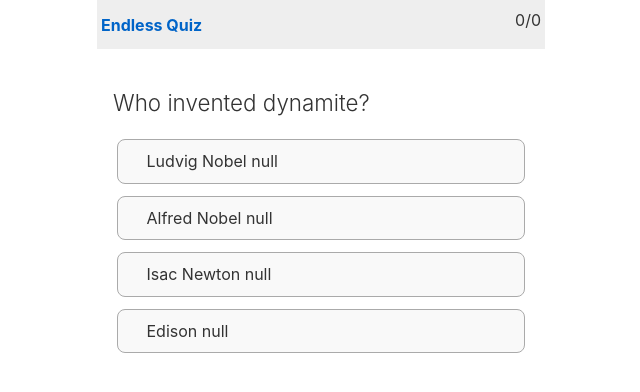
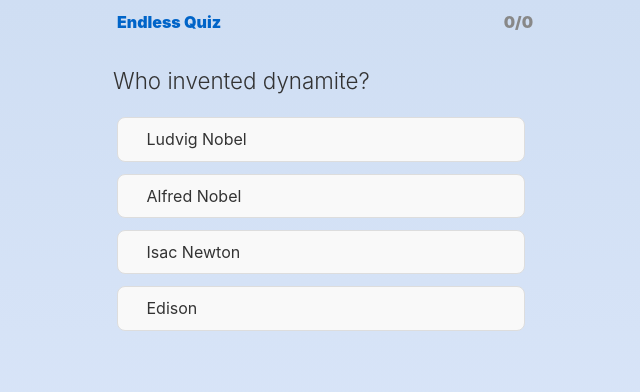
Before and after one commit to vsr/ndlssqz, a Svelte app: page / in a window 1280 px wide. Shown: the top 392 px of the page, without its empty margins (319-959 px from the left). Built offline with nearby package versions, Linux system fonts and the light colour scheme.

Commit message:
Bunch of style updates

```diff
--- a/public/global.css
+++ b/public/global.css
@@ -6,6 +6,8 @@ body {
   position: relative;
   width: 100%;
   height: 100%;
+  background: #cfdef3;
+  background: linear-gradient(to bottom, #cfdef3, #e0eafc);
 }
 * {
   box-sizing: inherit;
--- a/src/components/AnswerOption.svelte
+++ b/src/components/AnswerOption.svelte
@@ -17,12 +17,17 @@
     list-style-type: none;
     border-radius: 0.5em;
     padding: 0.5em;
-    border: 1px solid #aaa;
+    border: 1px solid #ddd;
     margin: 0.75em 0.25em;
     cursor: pointer;
+
+    transition: background-color, transform 0.7s;
+    line-height: 1.65em;
     background-color: #f9f9f9;
-    transition: background-color 1s;
-    line-height: 1.65em;
+  }
+  li:focus {
+    outline: none;
+    border-color: #222;
   }
   .answered-icon {
     display: inline-block;
@@ -30,9 +35,11 @@
   }
   .correct {
     background-color: lightskyblue;
+    transform: scale(1.05);
   }
   .incorrect {
-    background-color: lightgrey;
+    background-color: #dedede;
+    transform: scale(0.95);
   }
 </style>
 
@@ -48,5 +55,5 @@
       <span>✕</span>
     {/if}
   </span>
-  {text} {correct}
+  {text}
 </li>
--- a/src/components/Header.svelte
+++ b/src/components/Header.svelte
@@ -7,17 +7,28 @@
     max-width: 28rem;
     margin: 0 auto;
     padding: 0.25em;
-    background: #eee;
     display: flex;
+    text-indent: 0.5em;
   }
   h1 {
     font-size: 1em;
     flex: 2 1;
+    margin: 0.5em;
+    font-weight: 900;
+  }
+  a {
+    text-decoration: none;
+  }
+  a:hover {
+    opacity: 0.9;
   }
   .scores {
+    font-size: 1em;
     flex: 1 1;
     text-align: right;
-    line-height: 2em;
+    margin: 0.5em;
+    font-weight: 900;
+    color: #888;
   }
 </style>
 
--- a/src/components/Question.svelte
+++ b/src/components/Question.svelte
@@ -57,6 +57,7 @@
     font-weight: 300;
     line-height: 1.3em;
     font-size: 1.4em;
+    margin-top: 0.25em;
   }
   .ans-options {
     padding: 0;
```
Also changed, not shown: public/favicon.png.
